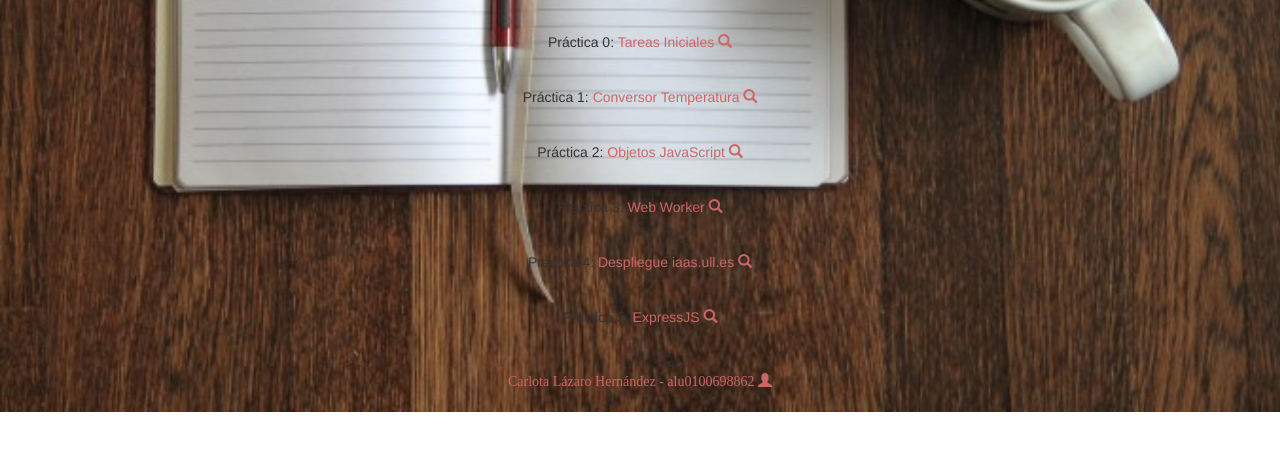
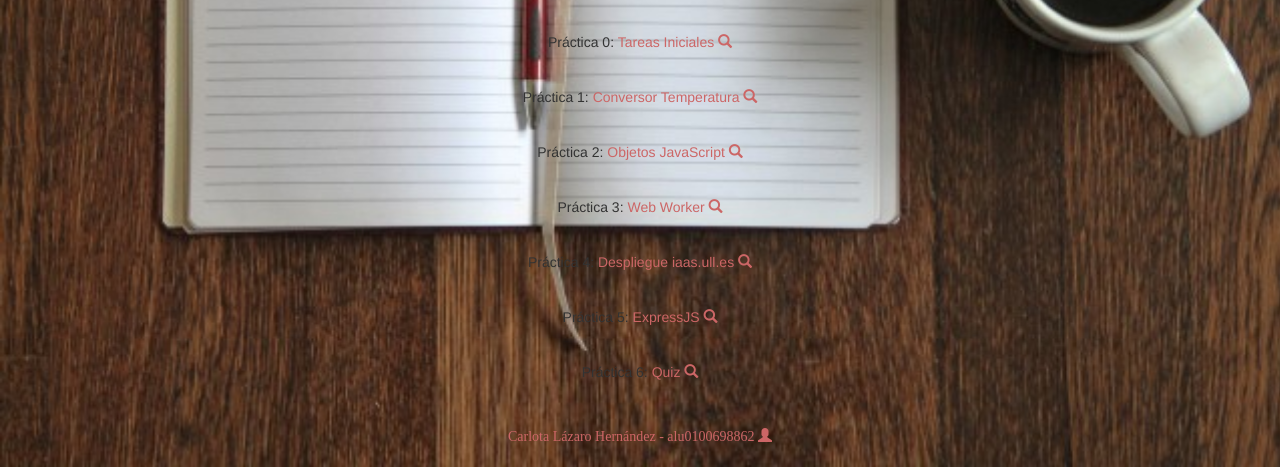
Before and after one commit to alu0100698862/alu0100698862.github.io, a plain HTML site: page index.html in a window 1280 px wide. Shown: the part 497-964 px from the top of the page. Before the commit the page ends 909 px from the top, so only its background shows below. Drawn offline with nearby package versions, Linux system fonts and the light colour scheme.

Commit message:
Update index.html

```diff
--- a/index.html
+++ b/index.html
@@ -38,6 +38,7 @@
 			<p> Práctica 3: <a id="link" href="http://alu0100698862.github.io/P4_STW/"> Web Worker <span class="glyphicon glyphicon-search" aria-hidden="true"></span> </a> </p>
 			<p> Práctica 4: <a id="link" href="http://alu0100698862.github.io/P5_STW/"> Despliegue iaas.ull.es <span class="glyphicon glyphicon-search" aria-hidden="true"></span> </a> </p>
 			<p> Práctica 5: <a id="link" href="http://alu0100698862.github.io/P6_STW/"> ExpressJS <span class="glyphicon glyphicon-search" aria-hidden="true"></span> </a> </p>
+			<p> Práctica 6: <a id="link" href="http://alu0100698862.github.io/P7_STW/"> Quiz <span class="glyphicon glyphicon-search" aria-hidden="true"></span> </a> </p>
 			<div id="footer"> Carlota Lázaro Hernández - alu0100698862 <span class="glyphicon glyphicon-user" aria-hidden="true"></span> </div>
 
 
```
